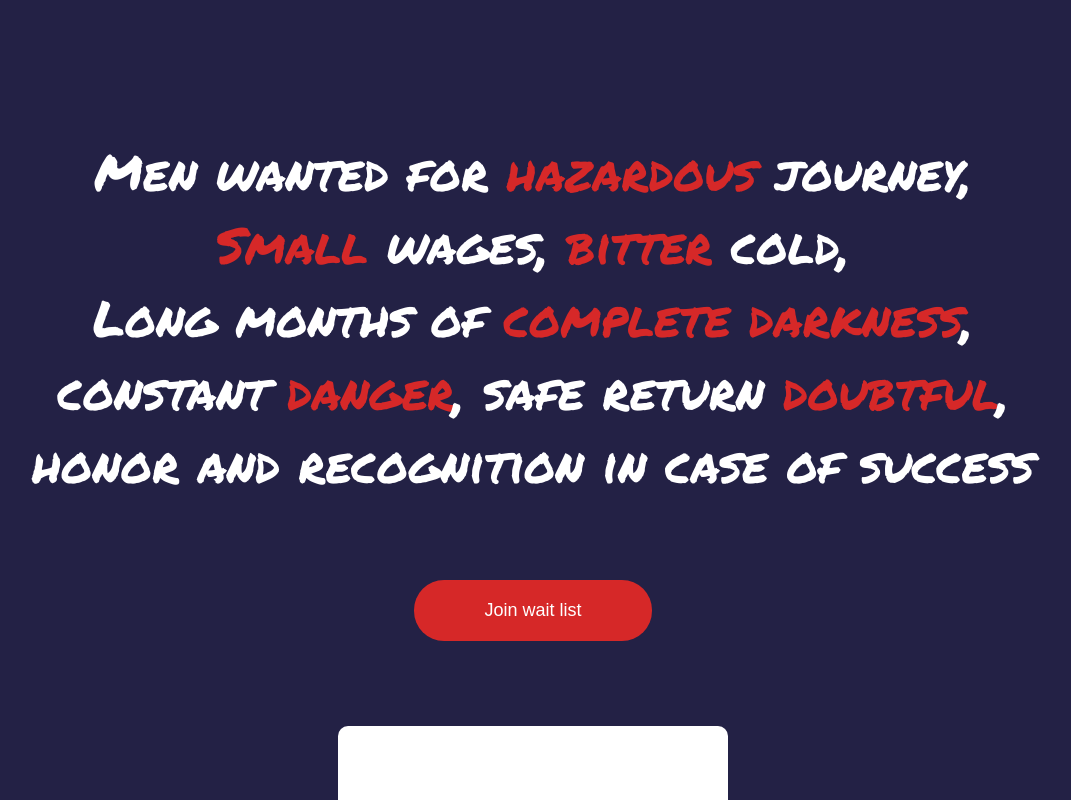
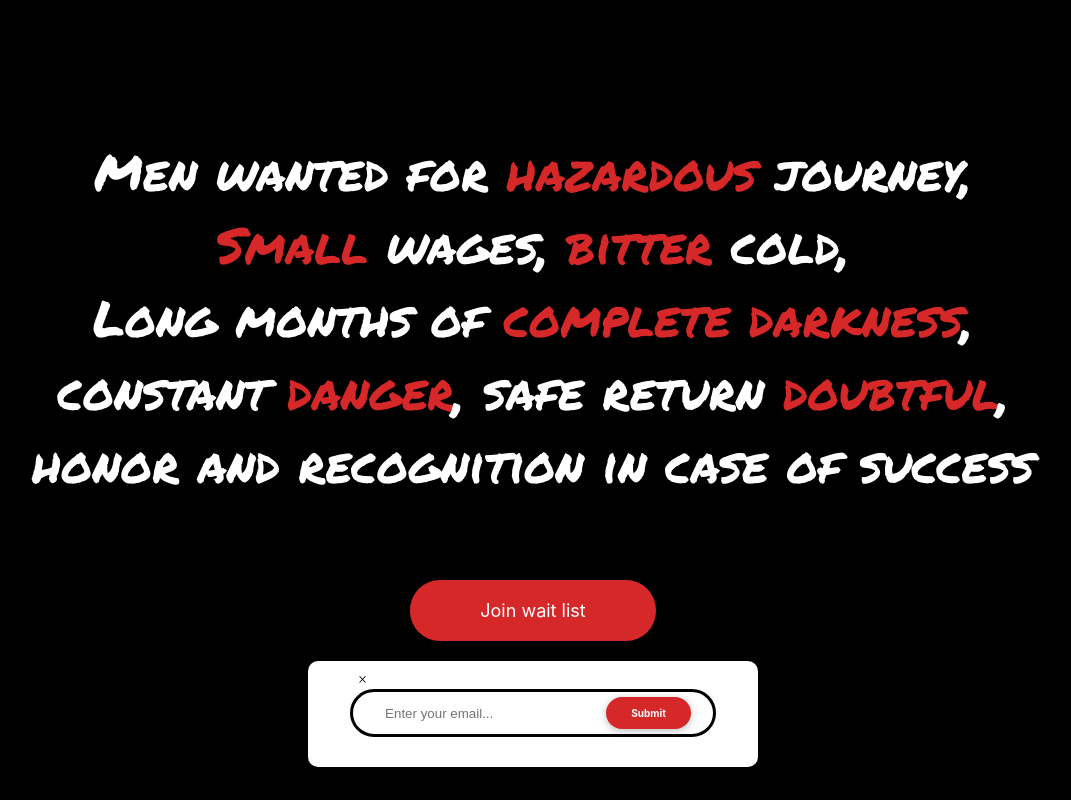
Before and after one commit to mbasing/endurance-expedition, a React (Create React App) app: page / in a window 1280 px wide. Shown: the top 800 px of the page, without its empty margins (107-1178 px from the left). Built offline with nearby package versions, Linux system fonts and the light colour scheme.

Commit message:
Done with button

```diff
--- a/src/App.js
+++ b/src/App.js
@@ -1,18 +1,16 @@
 import LandingPage from "./components/LandingPage";
-import Modal from "./components/Modal";
 
 const App = () => {
   return (
     <div
       className="app"
       style={{
-        backgroundColor: "#232145",
+        backgroundColor: "black",
         padding: "50px",
         overflow: "hidden auto",
       }}
     >
       <LandingPage />
-      <Modal />
     </div>
   );
 };
--- a/src/components/LandingPage.jsx
+++ b/src/components/LandingPage.jsx
@@ -1,5 +1,6 @@
 import React from "react";
 import "../index.css";
+import Modal from "./Modal";
 
 const LandingPage = () => {
   return (
@@ -48,11 +49,14 @@ const LandingPage = () => {
             cursor: "pointer",
             marginTop: "80px",
             fontSize: "18px",
+            fontFamily:
+              '-apple-system, BlinkMacSystemFont, "Segoe UI", Roboto, Oxygen, Ubuntu, Cantarell, "Open Sans", "Helvetica Neue", sans-serif',
           }}
         >
           Join wait list
         </button>
       </div>
+      <Modal />
     </div>
   );
 };
--- a/src/components/Modal.jsx
+++ b/src/components/Modal.jsx
@@ -1,22 +1,84 @@
-import React from "react";
+import React, { useState } from "react";
 
 const Modal = () => {
+  const [email, setEmail] = useState("");
+
+  const handleSubmit = (e) => {
+    e.preventDefault();
+    console.log("I HAVE BEEN SUBMITTED");
+  };
+
   return (
     <div
       className="modal"
       style={{
-        display: "grid",
-        placeItems: "center",
+        // display: "grid",
+        // placeItems: "left",
         borderRadius: "10px",
-        padding: "20px",
+        padding: "10px 50px 30px",
         justifyContent: "center",
         backgroundColor: "white",
         width: "350px",
-        height: "250px",
         margin: "auto",
+        marginTop: "20px",
       }}
     >
-      <p>Hello world</p>
+      <div className="modal-content">
+        <span className="close">&times;</span>
+        <form
+          onSubmit={handleSubmit}
+          style={{
+            display: "grid",
+            placeItems: "center",
+          }}
+        >
+          <div
+            style={{
+              border: "3px solid black",
+              padding: "5px",
+              borderRadius: "25px",
+              width: "100%",
+              display: "flex",
+              justifyContent: "space-around",
+            }}
+          >
+            <input
+              style={{
+                padding: "5px 10px",
+                borderRadius: "10px",
+                outline: 0,
+                border: 0,
+                width: "",
+              }}
+              required
+              type="email"
+              placeholder="Enter your email..."
+              value={email}
+              onChange={(e) => {
+                setEmail(e.target.value);
+              }}
+            />
+            <button
+              style={{
+                border: 0,
+                outline: 0,
+                borderRadius: "20px",
+                backgroundColor: "#d62828",
+                padding: "10px 25px",
+                cursor: "pointer",
+                color: "white",
+                fontSize: "10px",
+                fontWeight: "bold",
+                boxShadow: "0 2px 8px rgba(0, 0, 0, 0.26)",
+                fontFamily:
+                  '-apple-system, BlinkMacSystemFont, "Segoe UI", Roboto, Oxygen, Ubuntu, Cantarell, "Open Sans", "Helvetica Neue", sans-serif',
+              }}
+            >
+              Submit
+            </button>
+          </div>
+        </form>
+      </div>
     </div>
   );
 };
```
